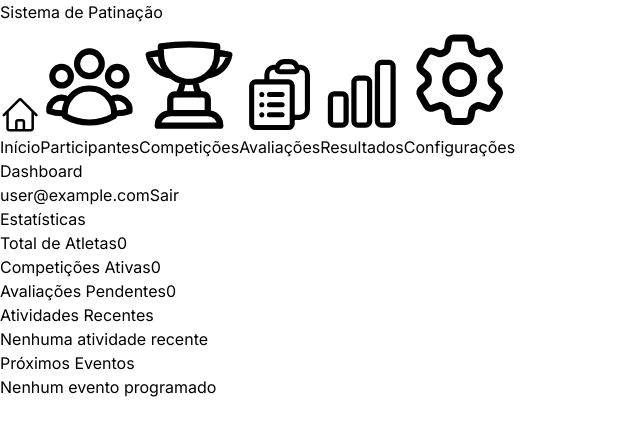
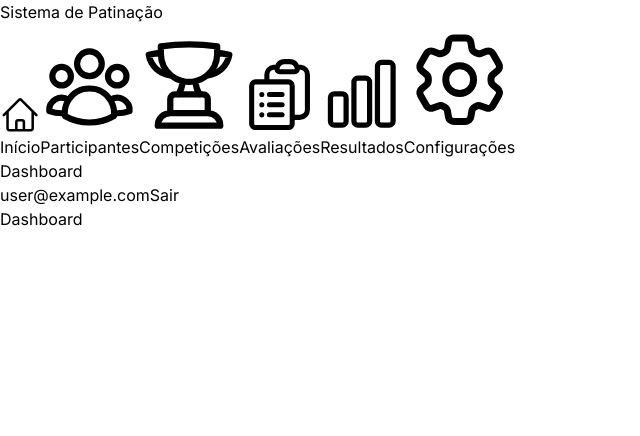
Before and after one commit to IlsonSanches/patinacao-app, a Next.js app: page /dashboard in a window 1280 px wide. Shown: the top 436 px of the page, without its empty margins (0-640 px from the left). Built offline with nearby package versions, Linux system fonts and the light colour scheme; no server answers; sample sign-in values are in the browser's storage.

Commit message:
Corrigido erro de variável não utilizada no dashboard

```diff
--- a/app/dashboard/page.tsx
+++ b/app/dashboard/page.tsx
@@ -1,46 +1,7 @@
-'use client';
-
-import { useAuth } from '@/contexts/AuthContext';
-
-export default function DashboardPage() {
-  const { user } = useAuth();
-
+export default function Dashboard() {
   return (
-    <div className="grid grid-cols-1 md:grid-cols-2 lg:grid-cols-3 gap-6">
-      {/* Card de Estatísticas */}
-      <div className="bg-white p-6 rounded-lg shadow">
-        <h3 className="text-lg font-semibold text-gray-800 mb-4">Estatísticas</h3>
-        <div className="space-y-4">
-          <div className="flex justify-between items-center">
-            <span className="text-gray-600">Total de Atletas</span>
-            <span className="text-blue-600 font-semibold">0</span>
-          </div>
-          <div className="flex justify-between items-center">
-            <span className="text-gray-600">Competições Ativas</span>
-            <span className="text-blue-600 font-semibold">0</span>
-          </div>
-          <div className="flex justify-between items-center">
-            <span className="text-gray-600">Avaliações Pendentes</span>
-            <span className="text-blue-600 font-semibold">0</span>
-          </div>
-        </div>
-      </div>
-
-      {/* Card de Atividades Recentes */}
-      <div className="bg-white p-6 rounded-lg shadow">
-        <h3 className="text-lg font-semibold text-gray-800 mb-4">Atividades Recentes</h3>
-        <div className="space-y-4">
-          <p className="text-gray-600">Nenhuma atividade recente</p>
-        </div>
-      </div>
-
-      {/* Card de Próximos Eventos */}
-      <div className="bg-white p-6 rounded-lg shadow">
-        <h3 className="text-lg font-semibold text-gray-800 mb-4">Próximos Eventos</h3>
-        <div className="space-y-4">
-          <p className="text-gray-600">Nenhum evento programado</p>
-        </div>
-      </div>
+    <div className="p-4">
+      <h1 className="text-2xl font-bold">Dashboard</h1>
     </div>
-  );
+  )
 }
```
